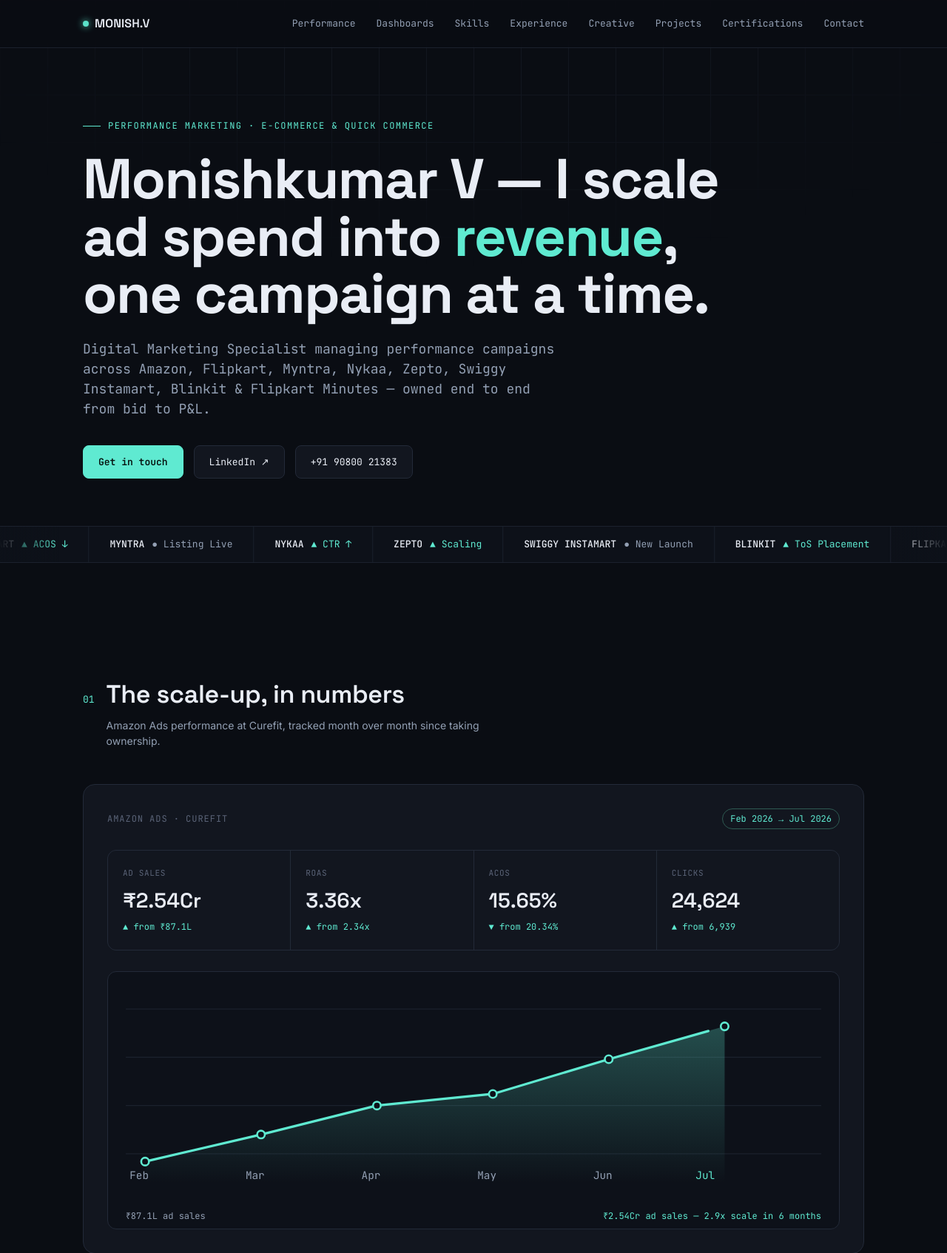
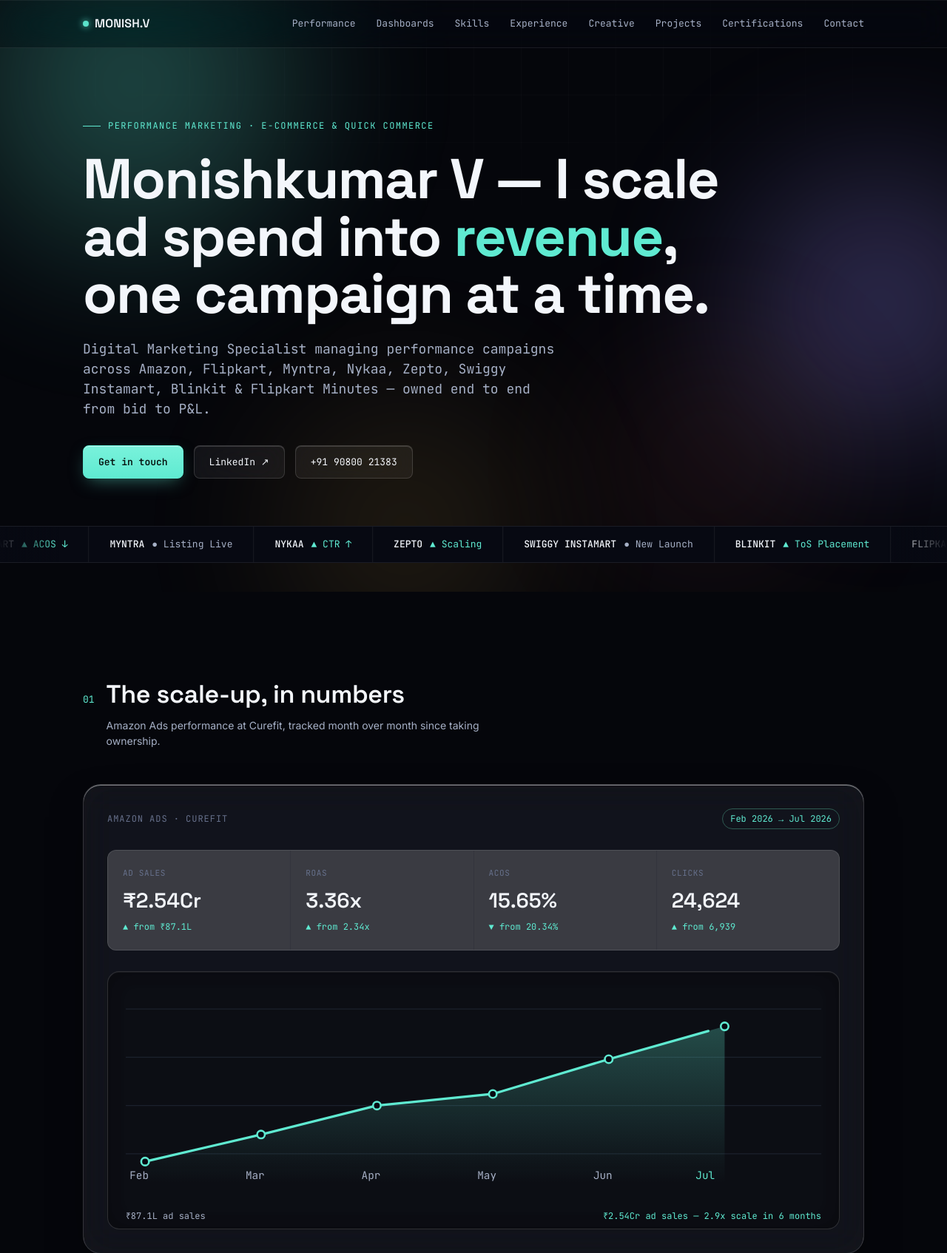
Before and after one commit to monishv080603-hue/monishv.github.io, a plain HTML site: page index.html in a window 1280 px wide. Shown: the top 1694 px of the page at 74% size. Drawn offline with Linux system fonts and the light colour scheme.

Commit message:
Add files via upload

```diff
--- a/index.html
+++ b/index.html
@@ -10,22 +10,25 @@
 <link href="https://fonts.googleapis.com/css2?family=Space+Grotesk:wght@400;500;600;700&family=Inter:wght@400;500;600;700&family=JetBrains+Mono:wght@400;500;600;700&display=swap" rel="stylesheet">
 <style>
   :root{
-    --bg:#0A0D13;
-    --bg-2:#0D1119;
-    --surface:#12161F;
-    --surface-2:#181D28;
-    --border:#232A38;
-    --border-soft:#1B212D;
-    --text:#E9EDF5;
-    --text-dim:#93A0B4;
-    --text-faint:#5B6478;
+    --bg:#05060B;
+    --bg-2:#070912;
+    --surface:rgba(255,255,255,0.055);
+    --surface-2:rgba(255,255,255,0.09);
+    --border:rgba(255,255,255,0.14);
+    --border-soft:rgba(255,255,255,0.08);
+    --glass-highlight:rgba(255,255,255,0.5);
+    --text:#F3F6FB;
+    --text-dim:#A6B0C6;
+    --text-faint:#67718C;
     --mint:#5FEAD1;
     --mint-dim:#2E5A52;
+    --violet:#9C8CFF;
     --amber:#F4B942;
     --coral:#FF7A68;
     --disp: 'Space Grotesk', sans-serif;
     --body: 'Inter', sans-serif;
     --mono: 'JetBrains Mono', monospace;
+    --glass-blur:blur(22px) saturate(180%);
   }
 
   *{margin:0;padding:0;box-sizing:border-box;}
@@ -51,7 +54,7 @@
 
   @media (max-width:720px){ .wrap{padding:0 20px;} }
 
-  /* ---------- Background grid texture ---------- */
+  /* ---------- Background: liquid mesh + faint grid ---------- */
   .bg-grid{
     position:fixed;inset:0;z-index:0;pointer-events:none;
     background-image:
@@ -60,15 +63,31 @@
     background-size:64px 64px;
     -webkit-mask-image:radial-gradient(ellipse 80% 60% at 50% 0%, #000 30%, transparent 75%);
     mask-image:radial-gradient(ellipse 80% 60% at 50% 0%, #000 30%, transparent 75%);
-    opacity:0.5;
+    opacity:0.28;
   }
+  .bg-mesh{position:fixed;inset:0;z-index:0;pointer-events:none;overflow:hidden;}
+  .bg-mesh span{
+    position:absolute;border-radius:50%;filter:blur(90px);opacity:0.38;
+    will-change:transform;
+  }
+  .bg-mesh span.b1{width:640px;height:640px;top:-220px;left:-160px;background:radial-gradient(circle,var(--mint),transparent 70%);animation:drift1 26s ease-in-out infinite;}
+  .bg-mesh span.b2{width:560px;height:560px;top:120px;right:-200px;background:radial-gradient(circle,var(--violet),transparent 70%);animation:drift2 32s ease-in-out infinite;}
+  .bg-mesh span.b3{width:520px;height:520px;bottom:-180px;left:22%;background:radial-gradient(circle,var(--amber),transparent 72%);opacity:0.16;animation:drift3 38s ease-in-out infinite;}
+  .bg-mesh span.b4{width:460px;height:460px;top:48%;right:8%;background:radial-gradient(circle,var(--coral),transparent 72%);opacity:0.12;animation:drift1 30s ease-in-out infinite reverse;}
+  @keyframes drift1{0%,100%{transform:translate(0,0) scale(1);}50%{transform:translate(60px,40px) scale(1.08);}}
+  @keyframes drift2{0%,100%{transform:translate(0,0) scale(1);}50%{transform:translate(-50px,60px) scale(0.95);}}
+  @keyframes drift3{0%,100%{transform:translate(0,0) scale(1);}50%{transform:translate(40px,-50px) scale(1.06);}}
+  @media (prefers-reduced-motion: reduce){ .bg-mesh span{animation:none;} }
+  @media (max-width:720px){ .bg-mesh span{filter:blur(60px);opacity:0.26;} }
 
   /* ---------- Nav ---------- */
   nav{
     position:sticky;top:0;z-index:50;
-    background:rgba(10,13,19,0.82);
-    backdrop-filter:blur(10px);
+    background:rgba(8,10,16,0.42);
+    backdrop-filter:blur(22px) saturate(180%);
+    -webkit-backdrop-filter:blur(22px) saturate(180%);
     border-bottom:1px solid var(--border-soft);
+    box-shadow:inset 0 1px 0 rgba(255,255,255,0.06);
   }
   nav .wrap{display:flex;align-items:center;justify-content:space-between;height:64px;}
   .brand{font-family:var(--disp);font-weight:600;font-size:16px;letter-spacing:0.01em;display:flex;align-items:center;gap:8px;}
@@ -106,10 +125,10 @@
     border:1px solid var(--border);transition:all .18s ease;cursor:pointer;
     display:inline-flex;align-items:center;gap:8px;
   }
-  .btn-primary{background:var(--mint);color:#06110E;border-color:var(--mint);font-weight:600;}
-  .btn-primary:hover{box-shadow:0 0 0 4px rgba(95,234,209,0.15);}
-  .btn-ghost{color:var(--text);background:var(--surface);}
-  .btn-ghost:hover{border-color:var(--mint);color:var(--mint);}
+  .btn-primary{background:linear-gradient(180deg, #79F2DB, var(--mint));color:#06110E;border-color:var(--mint);font-weight:600;box-shadow:inset 0 1px 0 rgba(255,255,255,0.5), 0 8px 24px -8px rgba(95,234,209,0.5);}
+  .btn-primary:hover{box-shadow:inset 0 1px 0 rgba(255,255,255,0.5), 0 0 0 4px rgba(95,234,209,0.15), 0 8px 24px -8px rgba(95,234,209,0.6);}
+  .btn-ghost{color:var(--text);background:var(--surface);backdrop-filter:var(--glass-blur);-webkit-backdrop-filter:var(--glass-blur);box-shadow:inset 0 1px 0 rgba(255,255,255,0.16);}
+  .btn-ghost:hover{border-color:var(--mint);color:var(--mint);background:rgba(95,234,209,0.08);}
 
   /* ---------- Ticker ---------- */
   .ticker-outer{
@@ -142,8 +161,9 @@
 
   /* ---------- Growth console (signature) ---------- */
   .console{
-    background:var(--surface);border:1px solid var(--border);border-radius:16px;
+    background:var(--surface);backdrop-filter:var(--glass-blur);-webkit-backdrop-filter:var(--glass-blur);border:1px solid var(--border);border-radius:24px;
     padding:32px;position:relative;overflow:hidden;
+    box-shadow:inset 0 1px 0 var(--glass-highlight), inset 0 0 40px rgba(255,255,255,0.02), 0 24px 60px -20px rgba(0,0,0,0.6);
   }
   .console-top{display:flex;justify-content:space-between;align-items:center;margin-bottom:28px;flex-wrap:wrap;gap:12px;}
   .console-label{font-family:var(--mono);font-size:12px;color:var(--text-faint);letter-spacing:0.08em;text-transform:uppercase;}
@@ -151,14 +171,15 @@
 
   .metric-grid{display:grid;grid-template-columns:repeat(4,1fr);gap:1px;background:var(--border);border:1px solid var(--border);border-radius:12px;overflow:hidden;margin-bottom:28px;}
   @media (max-width:820px){ .metric-grid{grid-template-columns:repeat(2,1fr);} }
-  .metric{background:var(--surface);padding:22px 20px;}
+  .metric{background:rgba(255,255,255,0.03);padding:22px 20px;transition:background .2s ease;}
+  .metric:hover{background:rgba(255,255,255,0.06);}
   .metric-label{font-family:var(--mono);font-size:11px;color:var(--text-faint);text-transform:uppercase;letter-spacing:0.06em;}
   .metric-value{font-family:var(--disp);font-size:28px;font-weight:600;margin-top:8px;}
   .metric-delta{font-family:var(--mono);font-size:12px;margin-top:6px;display:flex;align-items:center;gap:4px;}
   .metric-delta.up{color:var(--mint);}
   .metric-delta.down-good{color:var(--mint);}
 
-  .chart-wrap{border:1px solid var(--border);border-radius:12px;padding:24px 24px 8px;background:var(--bg-2);}
+  .chart-wrap{border:1px solid var(--border);border-radius:16px;padding:24px 24px 8px;background:rgba(0,0,0,0.28);box-shadow:inset 0 1px 0 rgba(255,255,255,0.06), inset 0 0 30px rgba(0,0,0,0.3);}
   .chart-caption{display:flex;justify-content:space-between;font-family:var(--mono);font-size:12px;color:var(--text-dim);margin-top:10px;}
   svg#growthChart{width:100%;height:auto;display:block;}
   .chart-line{fill:none;stroke:var(--mint);stroke-width:2.5;stroke-linecap:round;stroke-linejoin:round;stroke-dasharray:600;stroke-dashoffset:600;transition:stroke-dashoffset 1.6s cubic-bezier(.2,.7,.2,1);}
@@ -173,16 +194,18 @@
   /* ---------- Skills ---------- */
   .skill-groups{display:grid;grid-template-columns:1fr 1fr;gap:20px;}
   @media (max-width:820px){ .skill-groups{grid-template-columns:1fr;} }
-  .skill-card{background:var(--surface);border:1px solid var(--border);border-radius:12px;padding:22px 24px;}
+  .skill-card{background:var(--surface);backdrop-filter:var(--glass-blur);-webkit-backdrop-filter:var(--glass-blur);border:1px solid var(--border);border-radius:18px;padding:22px 24px;box-shadow:inset 0 1px 0 rgba(255,255,255,0.14), 0 12px 30px -16px rgba(0,0,0,0.5);transition:transform .2s ease, border-color .2s ease;}
+  .skill-card:hover{transform:translateY(-2px);border-color:rgba(255,255,255,0.26);}
   .skill-card h3{font-family:var(--disp);font-size:16px;font-weight:600;margin-bottom:14px;display:flex;align-items:center;gap:8px;}
   .skill-card h3 .idx{font-family:var(--mono);color:var(--mint);font-size:12px;}
   .pill-row{display:flex;flex-wrap:wrap;gap:8px;}
   .pill{
     font-family:var(--mono);font-size:12px;color:var(--text-dim);
+    background:rgba(255,255,255,0.04);
     border:1px solid var(--border);padding:6px 12px;border-radius:999px;
     transition:all .15s ease;
   }
-  .pill:hover{border-color:var(--mint);color:var(--mint);}
+  .pill:hover{border-color:var(--mint);color:var(--mint);background:rgba(95,234,209,0.08);}
 
   /* ---------- Experience ---------- */
   .timeline{position:relative;padding-left:28px;}
@@ -206,8 +229,8 @@
   /* ---------- Projects ---------- */
   .proj-grid{display:grid;grid-template-columns:repeat(3,1fr);gap:20px;}
   @media (max-width:900px){ .proj-grid{grid-template-columns:1fr;} }
-  .proj-card{background:var(--surface);border:1px solid var(--border);border-radius:12px;padding:24px;display:flex;flex-direction:column;height:100%;transition:border-color .2s ease, transform .2s ease;}
-  .proj-card:hover{border-color:var(--mint-dim);transform:translateY(-3px);}
+  .proj-card{background:var(--surface);backdrop-filter:var(--glass-blur);-webkit-backdrop-filter:var(--glass-blur);border:1px solid var(--border);border-radius:18px;padding:24px;display:flex;flex-direction:column;height:100%;transition:border-color .2s ease, transform .2s ease, box-shadow .2s ease;box-shadow:inset 0 1px 0 rgba(255,255,255,0.14), 0 12px 30px -16px rgba(0,0,0,0.5);}
+  .proj-card:hover{border-color:var(--mint-dim);transform:translateY(-4px);box-shadow:inset 0 1px 0 rgba(255,255,255,0.2), 0 20px 40px -16px rgba(95,234,209,0.15);}
   .proj-top{display:flex;justify-content:space-between;align-items:flex-start;margin-bottom:14px;}
   .proj-tag{font-family:var(--mono);font-size:10px;color:var(--mint);border:1px solid var(--mint-dim);padding:3px 8px;border-radius:999px;text-transform:uppercase;letter-spacing:0.05em;}
   .proj-year{font-family:var(--mono);font-size:11px;color:var(--text-faint);}
@@ -217,14 +240,15 @@
   /* ---------- Certifications ---------- */
   .cert-grid{display:grid;grid-template-columns:repeat(3,1fr);gap:1px;background:var(--border);border:1px solid var(--border);border-radius:12px;overflow:hidden;}
   @media (max-width:820px){ .cert-grid{grid-template-columns:1fr;} }
-  .cert{background:var(--surface);padding:22px;}
+  .cert{background:var(--surface);backdrop-filter:var(--glass-blur);-webkit-backdrop-filter:var(--glass-blur);padding:22px;transition:background .2s ease;}
+  .cert:hover{background:var(--surface-2);}
   .cert-name{font-family:var(--disp);font-weight:600;font-size:14.5px;margin-bottom:4px;}
   .cert-issuer{font-family:var(--mono);font-size:11px;color:var(--mint);margin-bottom:10px;}
   .cert-desc{font-size:12.5px;color:var(--text-dim);line-height:1.6;margin-bottom:10px;}
   .cert-valid{font-family:var(--mono);font-size:10.5px;color:var(--text-faint);}
 
   /* ---------- Education ---------- */
-  .edu-row{display:flex;justify-content:space-between;align-items:flex-start;flex-wrap:wrap;gap:16px;background:var(--surface);border:1px solid var(--border);border-radius:12px;padding:26px 28px;}
+  .edu-row{display:flex;justify-content:space-between;align-items:flex-start;flex-wrap:wrap;gap:16px;background:var(--surface);backdrop-filter:var(--glass-blur);-webkit-backdrop-filter:var(--glass-blur);border:1px solid var(--border);border-radius:20px;padding:26px 28px;box-shadow:inset 0 1px 0 rgba(255,255,255,0.14), 0 12px 30px -16px rgba(0,0,0,0.5);}
   .edu-degree{font-family:var(--disp);font-weight:600;font-size:18px;margin-bottom:6px;}
   .edu-school{font-size:13.5px;color:var(--text-dim);}
   .edu-cgpa{font-family:var(--mono);font-size:20px;color:var(--mint);text-align:right;}
@@ -243,7 +267,8 @@
   /* ---------- Media (videos) ---------- */
   .media-grid{display:grid;grid-template-columns:1fr 1fr;gap:24px;}
   @media (max-width:820px){ .media-grid{grid-template-columns:1fr;} }
-  .media-card{background:var(--surface);border:1px solid var(--border);border-radius:14px;overflow:hidden;}
+  .media-card{background:var(--surface);backdrop-filter:var(--glass-blur);-webkit-backdrop-filter:var(--glass-blur);border:1px solid var(--border);border-radius:20px;overflow:hidden;box-shadow:inset 0 1px 0 rgba(255,255,255,0.14), 0 16px 40px -18px rgba(0,0,0,0.55);transition:transform .25s ease;}
+  .media-card:hover{transform:translateY(-3px);}
   .media-card video{width:100%;display:block;background:#000;max-height:420px;object-fit:contain;}
   .media-body{padding:22px 24px;}
   .media-tag{font-family:var(--mono);font-size:11px;color:var(--mint);text-transform:uppercase;letter-spacing:0.06em;margin-bottom:8px;}
@@ -255,7 +280,8 @@
   /* ---------- Dashboards ---------- */
   .dash-grid{display:grid;grid-template-columns:1fr 1fr;gap:20px;}
   @media (max-width:900px){ .dash-grid{grid-template-columns:1fr;} }
-  .dash-card{background:var(--surface);border:1px solid var(--border);border-radius:14px;overflow:hidden;}
+  .dash-card{background:var(--surface);backdrop-filter:var(--glass-blur);-webkit-backdrop-filter:var(--glass-blur);border:1px solid var(--border);border-radius:20px;overflow:hidden;box-shadow:inset 0 1px 0 rgba(255,255,255,0.14), 0 16px 40px -18px rgba(0,0,0,0.55);transition:transform .25s ease;}
+  .dash-card:hover{transform:translateY(-3px);}
   .dash-card img{width:100%;display:block;border-bottom:1px solid var(--border);background:#fff;}
   .dash-body{padding:20px 22px;}
   .dash-period{font-family:var(--mono);font-size:11px;color:var(--text-faint);text-transform:uppercase;letter-spacing:0.05em;margin-bottom:6px;}
@@ -264,11 +290,11 @@
   .dash-stats{display:flex;flex-wrap:wrap;gap:14px;margin-top:12px;padding-top:12px;border-top:1px solid var(--border-soft);}
   .dash-stat{font-family:var(--mono);font-size:12px;}
   .dash-stat b{display:block;color:var(--mint);font-size:15px;font-family:var(--disp);}
-  .dash-callout{grid-column:1/-1;background:var(--surface);border:1px solid var(--mint-dim);border-radius:12px;padding:20px 24px;font-family:var(--mono);font-size:13px;color:var(--text-dim);line-height:1.7;}
+  .dash-callout{grid-column:1/-1;background:var(--surface);backdrop-filter:var(--glass-blur);-webkit-backdrop-filter:var(--glass-blur);border:1px solid rgba(95,234,209,0.35);border-radius:16px;padding:20px 24px;font-family:var(--mono);font-size:13px;color:var(--text-dim);line-height:1.7;box-shadow:inset 0 1px 0 rgba(255,255,255,0.14), 0 0 40px -12px rgba(95,234,209,0.25);}
   .dash-callout b{color:var(--mint);}
 
   /* ---------- Carousel ---------- */
-  .carousel{background:var(--surface);border:1px solid var(--border);border-radius:14px;overflow:hidden;margin-bottom:20px;}
+  .carousel{background:var(--surface);backdrop-filter:var(--glass-blur);-webkit-backdrop-filter:var(--glass-blur);border:1px solid var(--border);border-radius:20px;overflow:hidden;margin-bottom:20px;box-shadow:inset 0 1px 0 rgba(255,255,255,0.14), 0 16px 40px -18px rgba(0,0,0,0.55);}
   .carousel-stage{position:relative;width:100%;aspect-ratio:1/1;background:#fff;overflow:hidden;}
   .carousel-track{display:flex;height:100%;transition:transform .45s cubic-bezier(.2,.7,.2,1);}
   .carousel-slide{min-width:100%;height:100%;display:flex;align-items:center;justify-content:center;}
@@ -290,7 +316,7 @@
 
   .listing-pair{display:grid;grid-template-columns:1fr 1fr;gap:20px;margin-top:24px;}
   @media (max-width:820px){ .listing-pair{grid-template-columns:1fr;} }
-  .listing-item{background:var(--surface);border:1px solid var(--border);border-radius:14px;overflow:hidden;}
+  .listing-item{background:var(--surface);backdrop-filter:var(--glass-blur);-webkit-backdrop-filter:var(--glass-blur);border:1px solid var(--border);border-radius:20px;overflow:hidden;box-shadow:inset 0 1px 0 rgba(255,255,255,0.14), 0 16px 40px -18px rgba(0,0,0,0.55);}
   .listing-item img{width:100%;display:block;background:#fff;}
   .listing-item .listing-cap{padding:16px 20px;font-family:var(--mono);font-size:12px;color:var(--text-dim);}
 </style>
@@ -298,6 +324,7 @@
 <body>
 
 <div class="bg-grid"></div>
+<div class="bg-mesh"><span class="b1"></span><span class="b2"></span><span class="b3"></span><span class="b4"></span></div>
 
 <nav>
   <div class="wrap">
```
